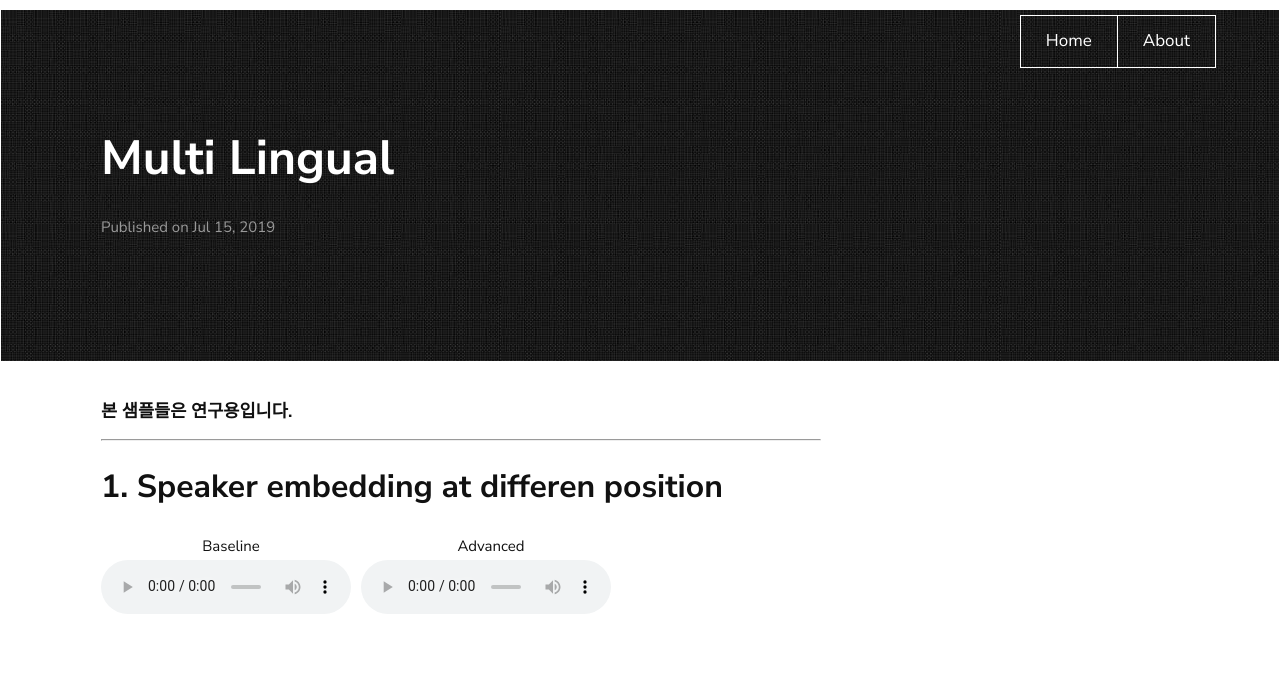
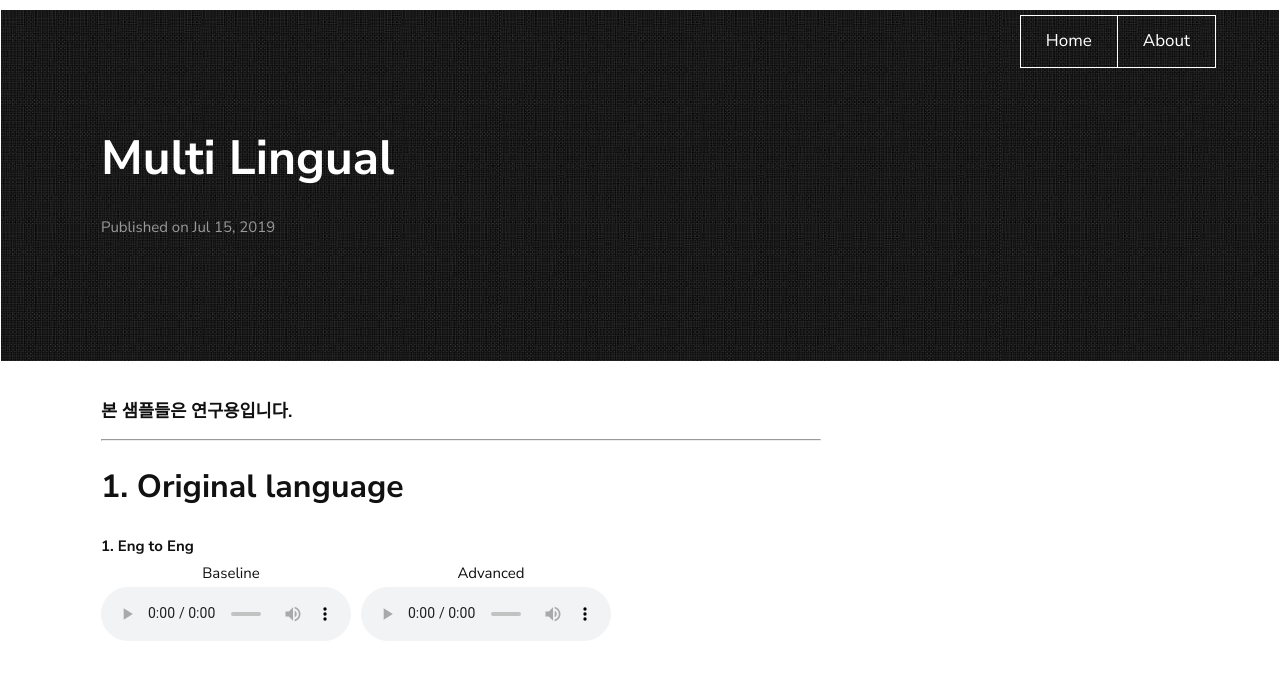
Before and after one commit to Ondal90/ondal90, a Jekyll site: the page built from _posts/2019-07-15-multi-lingual.md, in a window 1280 px wide. Shown: the top 680 px of the page. Built offline with Jekyll 4.4.1, drawn with Linux system fonts in a browser that asks for light colours; our own code applies the rules of GitHub Pages for plain Markdown files.

Commit message:
Update 2019-07-15-multi-lingual.md

```diff
--- a/_posts/2019-07-15-multi-lingual.md
+++ b/_posts/2019-07-15-multi-lingual.md
@@ -36,8 +36,9 @@ categories: xinapse TTS
 </head>
 <h3>본 샘플들은 연구용입니다.</h3>
 <hr>
-<h2 align="left">1. Speaker embedding at differen position</h2>
+<h2 align="left">1. Original language</h2>
 <table align="left">
+  <caption align="left">1. Eng to Eng </caption>
   <tr>
     <td align="center">Baseline </td>
     <td align="center">Advanced </td>
```
